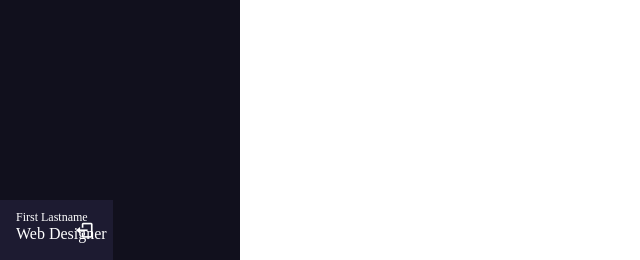
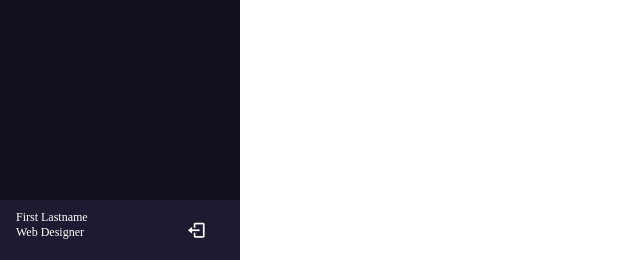
Before and after one commit to Thrdj/w, a PHP site: page /sidebar/sidebar.Html in a window 1280 px wide. Shown: the part 540-800 px from the top of the page, without its empty margins (0-640 px from the left). Run offline with PHP 8.4, Linux system fonts and the light colour scheme.

Commit message:
edit log out

```diff
--- a/sidebar/sidebar.Html
+++ b/sidebar/sidebar.Html
@@ -9,6 +9,7 @@
             <meeta name="viewpart" content="width=device=width, initial-scale=1.0">
     </head>
 <body>
+    <!--Menu Sidebar-->
     <div class="sidebar">
         <div class="logo_content">
             <div class="logo">
--- a/sidebar/stylebar.css
+++ b/sidebar/stylebar.css
@@ -140,6 +140,7 @@ body{
     color: #fff;
     bottom: 0;
     left: 0;
+    width: 100%;
 }
 
 .sidebar .profile_content .profile{
@@ -169,6 +170,10 @@ body{
     font-size: 12px;
 }
 
+.profile .profile_details .job{
+    font-size: 12px;
+}
+
 .profile #log_out{
     position: absolute;
     left: 88%;
```
